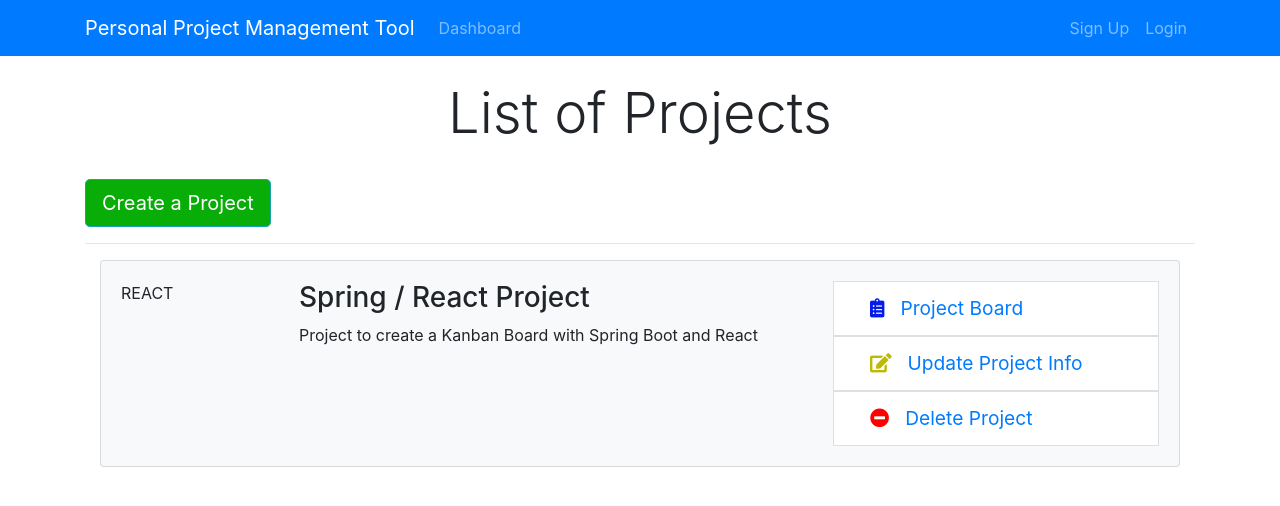
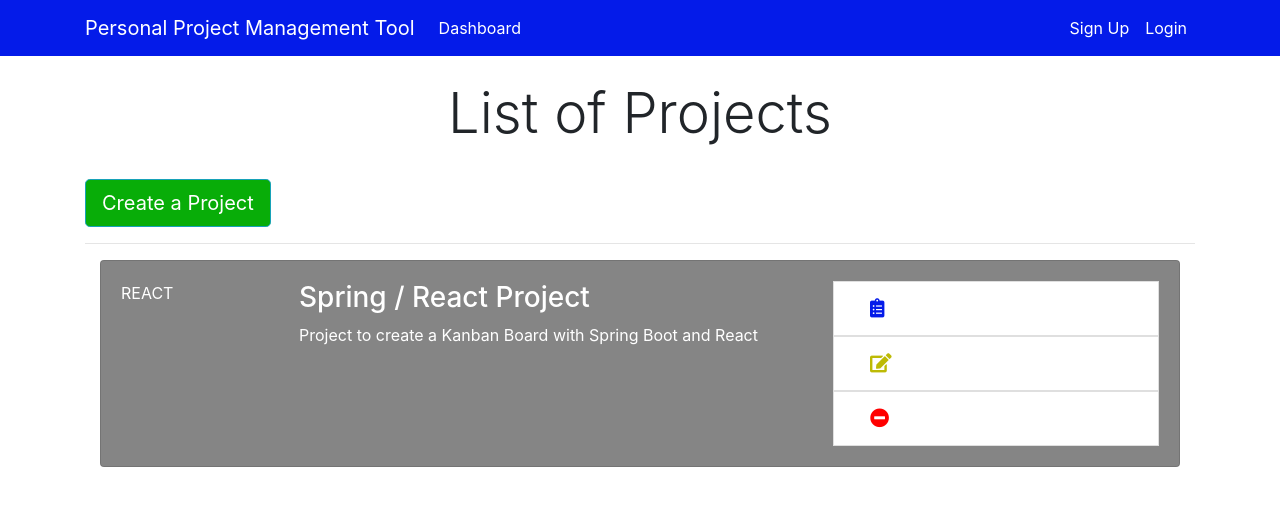
Before and after one commit to ciurescuraul/FullStackPPMTool, a React (Create React App) app in the folder ppmtool-react-client/: page / in a window 1280 px wide. Shown: the top 506 px of the page. Built offline with nearby package versions, Linux system fonts and the light colour scheme.

Commit message:
some more styling

```diff
--- a/ppmtool-react-client/src/App.css
+++ b/ppmtool-react-client/src/App.css
@@ -3,11 +3,25 @@ img {
 }
 
 .navbar {
-  background-color: #e3f2fd;
+  background-color: rgb(4, 27, 233);
 }
 
 .btn.btn-lg.btn-info {
     background-color:  rgb(8, 173, 8); ;
+}
+
+.container a{
+    color: white;
+}
+
+.container a:hover{
+    color: white;
+    text-decoration: underline;
+}
+
+.card.card-body{
+    background-color: rgba(82, 82, 82, 0.7);
+    color: white;
 }
 
 
@@ -58,7 +72,7 @@ img {
 }
 
 .dark-overlay {
-  background-color: rgba(0, 0, 0, 0.7);
+  background-color: rgba(0, 0, 0, 0.9);
   position: absolute;
   top: 0;
   left: 0;
--- a/ppmtool-react-client/src/components/Layout/Header.js
+++ b/ppmtool-react-client/src/components/Layout/Header.js
@@ -2,7 +2,7 @@ import React from "react";
 
 const Header = () => {
   return (
-    <nav className="navbar navbar-expand-sm navbar-dark bg-primary mb-4">
+    <nav className="navbar navbar-expand-sm mb-4">
       <div className="container">
         <a className="navbar-brand" href="Dashboard.html">
           Personal Project Management Tool
--- a/ppmtool-react-client/src/components/Project/ProjectItem.js
+++ b/ppmtool-react-client/src/components/Project/ProjectItem.js
@@ -3,7 +3,7 @@ import React from "react";
 const ProjectItem = () => {
   return (
     <div className="container">
-      <div className="card card-body bg-light mb-3">
+      <div className="card card-body mb-3">
         <div className="row">
           <div className="col-2">
             <span className="mx-auto">REACT</span>
```
